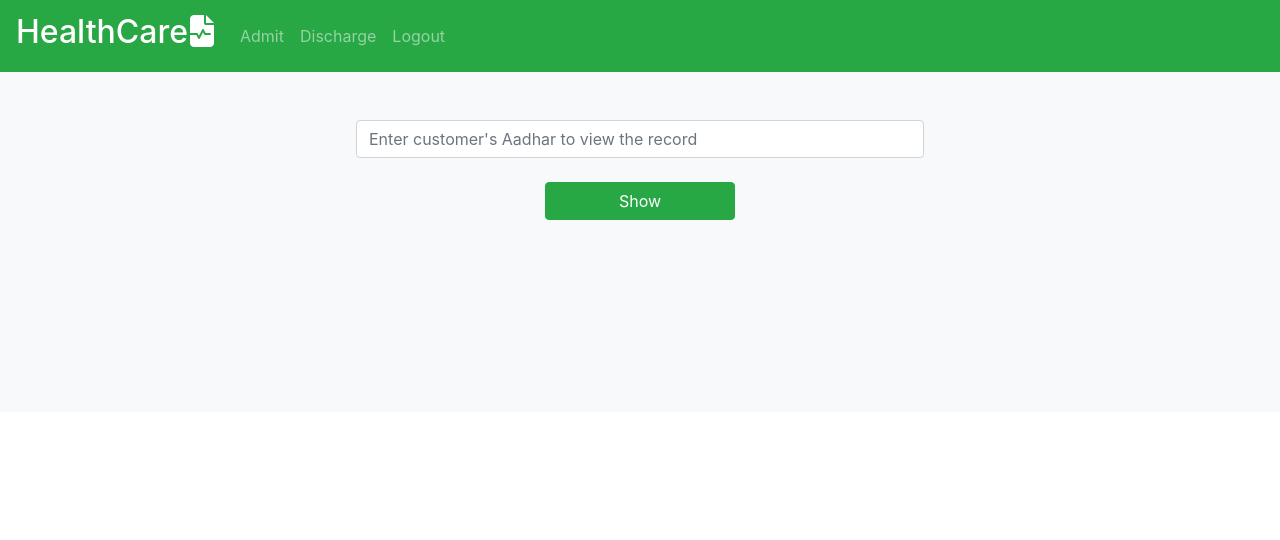
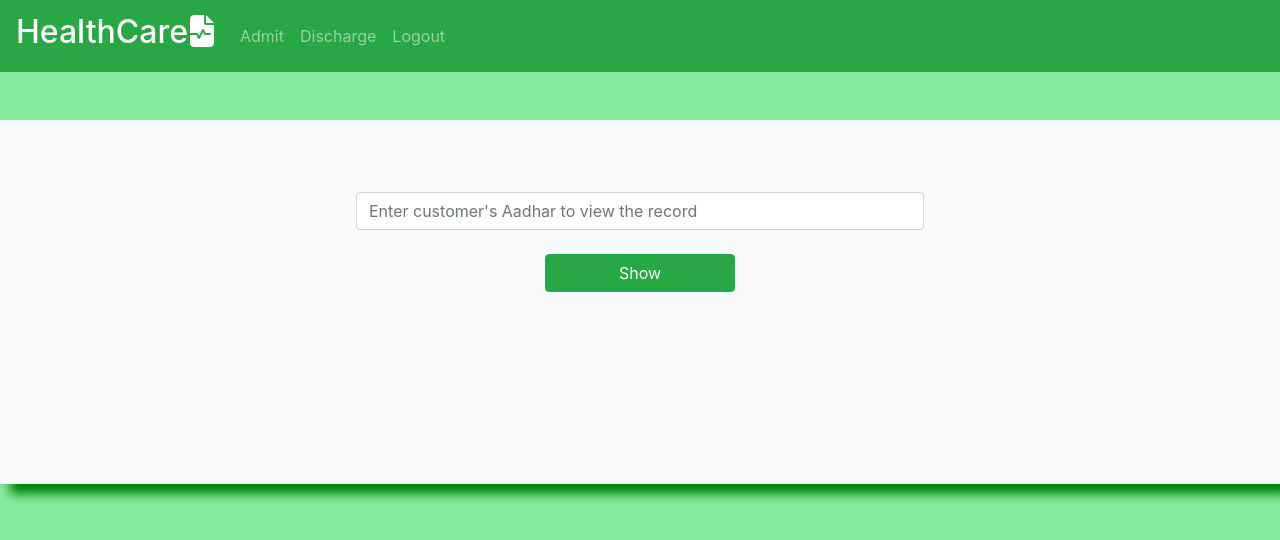
Before and after one commit to raviyadav-git/codifyy, a PHP site: page /records_html.php in a window 1280 px wide. Shown: the top 540 px of the page. Run offline with PHP 8.4, Linux system fonts and the light colour scheme; the visitor is signed in with stand-in values (Sample User, id 1); some libraries are stand-ins or nearby versions.

Commit message:
CSS for Dashboard!

```diff
--- a/hospitalSystem/discharged/discharge_html.php
+++ b/hospitalSystem/discharged/discharge_html.php
@@ -170,7 +170,7 @@
 
      <!-- Navbar -->
 
-     <nav id='navbar' class='navbar navbar-expand-sm bg-success navbar-dark'>
+     <nav id='navbar' class='navbar navbar-expand-sm bg-success navbar-dark sticky-top'>
 
         <!-- Brand -->
         <a class="navbar-brand" href="../records_html.php">
@@ -186,7 +186,7 @@
         <div class="collapse navbar-collapse" id="collapsibleNavbar">
         <ul class="navbar-nav">
             <li class="nav-item">
-            <a class="nav-link" href="../customer/index.html">Admit</a>
+            <a class="nav-link" href="../customer/index.php">Admit</a>
             </li>
             <li class="nav-item">
             <a class="nav-link" href="../discharged/discharge_html.php">Discharge</a>
--- a/hospitalSystem/records.css
+++ b/hospitalSystem/records.css
@@ -0,0 +1,6 @@
+.mainRow{
+    box-shadow: 10px 10px 10px green;
+}
+body{
+    background-color: #87eb9f;
+}
--- a/hospitalSystem/records_html.php
+++ b/hospitalSystem/records_html.php
@@ -28,7 +28,7 @@
         <script src="./logic.js"></script> -->
 
         <!-- Partially working... -->
-        <!-- <link rel="stylesheet" href="records.css"> -->
+        <link rel="stylesheet" href="records.css">
 
         <title>Customer Records</title>
 
@@ -44,7 +44,7 @@
 
  <!-- Navbar -->
         <!-- <div id='nav'></div> -->
-        <nav id='navbar' class='navbar navbar-expand-sm bg-success navbar-dark fixed-top'>
+        <nav id='navbar' class='navbar navbar-expand-sm bg-success navbar-dark sticky-top'>
 
         <!-- Brand -->
         <a class="navbar-brand" href="../hospitalSystem/records_html.php">
@@ -74,7 +74,7 @@
         </nav>
 
 
-    <div class='container-fluid bg-light mt-5'>
+    <div class='container-fluid bg-light mt-5 mainRow'>
 
         <br/>
 <!-- ---------------------------------------------------------------------------------------- -->
@@ -186,5 +186,7 @@
 <!-- ---------------------------------------------------------------------------------------- -->
 
     </div>
+
+
 </body>
 </html>
```
Also changed, not shown: hospitalSystem/style.css (line endings or trailing spaces).
